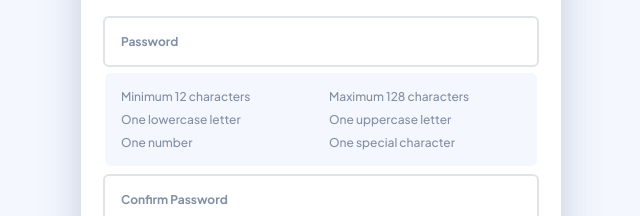
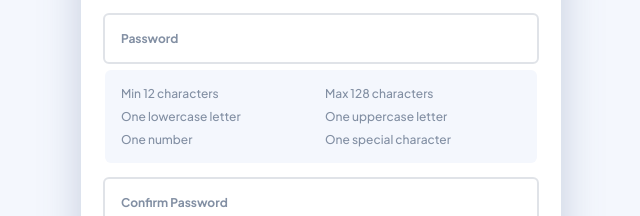
Before and after one commit to CodingWithJiro/frontend-mentor-kanban-task-management-web-app, a Next.js app: page /sign-up in a window 1280 px wide. Shown: the part 343-559 px from the top of the page, without its empty margins (319-959 px from the left). Built offline with nearby package versions, Linux system fonts and the light colour scheme; no server answers.

Commit message:
feat(auth): update styles for sign-up form

```diff
--- a/src/components/auth/sign-up-form.tsx
+++ b/src/components/auth/sign-up-form.tsx
@@ -38,11 +38,11 @@ const inputFields: InputField[] = [
 const passwordRules = [
   {
     errorMessage: 'Must contain at least 12 characters.',
-    rule: 'Minimum 12 characters',
+    rule: 'Min 12 characters',
   },
   {
     errorMessage: 'Must not exceed 128 characters.',
-    rule: 'Maximum 128 characters',
+    rule: 'Max 128 characters',
   },
   {
     errorMessage: 'Must contain one lowercase letter.',
@@ -242,14 +242,14 @@ export default function SignUpForm() {
               )}
 
               {isPasswordInput && (
-                <ul className="bg-background mt-2 -mb-3.5 grid grid-cols-2 gap-x-4 gap-y-2 rounded-md p-4">
+                <ul className="bg-background mx-auto mt-2 -mb-2 grid grid-cols-2 items-center gap-x-2 gap-y-2 rounded-md p-4 transition-colors">
                   {passwordRules.map(({ errorMessage, rule }) => {
                     const isSatisfied =
                       passwordValidation.success ||
                       !failedPasswordRules.includes(errorMessage);
                     const ruleColor =
                       isSatisfied && hasStartedTypingPassword
-                        ? 'text-green-500'
+                        ? 'text-main-purple'
                         : 'text-medium-gray';
                     return (
                       <li
@@ -268,7 +268,7 @@ export default function SignUpForm() {
       </ul>
       <button
         type="submit"
-        className="bg-main-purple hover:bg-main-purple-hover text-body-l mb-4 w-full cursor-pointer rounded-[20px] px-4 py-2 font-bold text-white transition-colors"
+        className="bg-main-purple hover:bg-main-purple-hover text-body-l focus-visible:outline-main-purple mb-4 w-full cursor-pointer rounded-[20px] px-4 py-2 font-bold text-white outline-offset-4 outline-transparent transition-colors focus-visible:outline-2"
       >
         Create Account
       </button>
```
